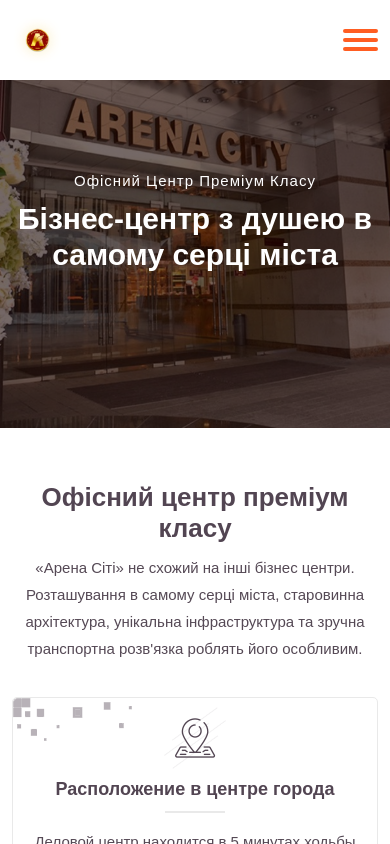
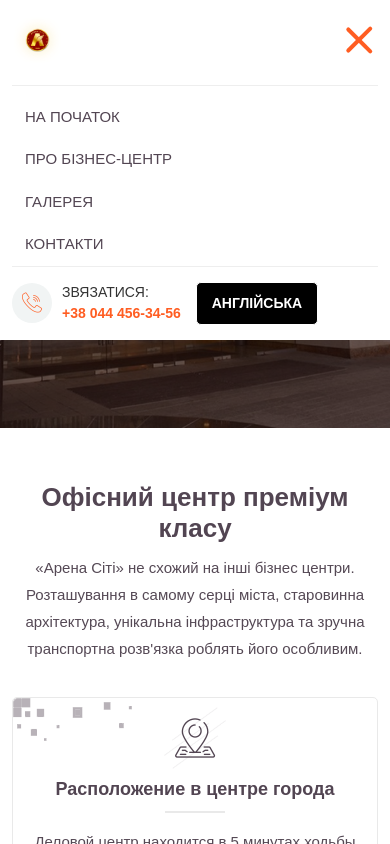
Before and after one commit to yulia-bisyuk/arena, a React (Create React App) app: page / in a window 390 px wide. Both pictures are taken after a click on the button "Toggle navigation". Shown: the top 844 px of the page. Built offline with nearby package versions, Linux system fonts and the light colour scheme.

Commit message:
made example anchor link in menu

```diff
--- a/public/index.html
+++ b/public/index.html
@@ -10,34 +10,11 @@
       content="Web site created using create-react-app"
     />
     <link rel="apple-touch-icon" href="%PUBLIC_URL%/logo192.png" />
-    <!--
-      manifest.json provides metadata used when your web app is installed on a
-      user's mobile device or desktop. See https://developers.google.com/web/fundamentals/web-app-manifest/
-    -->
     <link rel="manifest" href="%PUBLIC_URL%/manifest.json" />
-    <!--
-      Notice the use of %PUBLIC_URL% in the tags above.
-      It will be replaced with the URL of the `public` folder during the build.
-      Only files inside the `public` folder can be referenced from the HTML.
-
-      Unlike "/favicon.ico" or "favicon.ico", "%PUBLIC_URL%/favicon.ico" will
-      work correctly both with client-side routing and a non-root public URL.
-      Learn how to configure a non-root public URL by running `npm run build`.
-    -->
-    <title>React App</title>
+    <title>Бізнес-центр "Арена-Сіті"</title>
   </head>
   <body>
     <noscript>You need to enable JavaScript to run this app.</noscript>
     <div id="root"></div>
-    <!--
-      This HTML file is a template.
-      If you open it directly in the browser, you will see an empty page.
-
-      You can add webfonts, meta tags, or analytics to this file.
-      The build step will place the bundled scripts into the <body> tag.
-
-      To begin the development, run `npm start` or `yarn start`.
-      To create a production bundle, use `npm run build` or `yarn build`.
-    -->
   </body>
 </html>
--- a/src/components/gallery/Gallery.jsx
+++ b/src/components/gallery/Gallery.jsx
@@ -3,7 +3,7 @@
 
 function Gallery() {
   return (
-    <GalleryWrapper>
+    <GalleryWrapper id={'gallery'}>
       <div className='gallery-area pt-100'>
         <div className='container'>
           <div className='section-title'>
--- a/src/components/navbar/Navbar.jsx
+++ b/src/components/navbar/Navbar.jsx
@@ -2,6 +2,8 @@
 import {NavbarWrapper} from './styles';
 
 function Navbar() {
+  const [mobNavActive, setMobNavActive] = React.useState(false);
+
   return (
     <NavbarWrapper>
       <div id="navbar" className="navbar-area navbar-style-two">
@@ -13,16 +15,18 @@
               <img src="/images/logo.png" alt="logo"
                    className="logo"/>
             </a>
-              <button className="navbar-toggler navbar-toggler-right collapsed" type="button" data-toggle="collapse"
+              <button className={`navbar-toggler navbar-toggler-right ${!mobNavActive ? 'collapsed' : ''}`}
+                      onClick={() => setMobNavActive(!mobNavActive)}
+                      type="button" data-toggle="collapse"
                       data-target="#navbarSupportedContent" aria-controls="navbarSupportedContent" aria-expanded="false"
                       aria-label="Toggle navigation"><span className="icon-bar top-bar"/><span
                 className="icon-bar middle-bar"/><span className="icon-bar bottom-bar"/></button>
-              <div className="collapse navbar-collapse" id="navbarSupportedContent">
+              <div className={`collapse navbar-collapse ${mobNavActive ? 'show' : ''}`}
+                   id="navbarSupportedContent">
                 <ul className="navbar-nav">
-
                   <li className="nav-item"><a className="nav-link" href="/about/">На початок</a></li>
-                  <li className="nav-item"><a className="nav-link" href="/the-place/">Про бізнес-центр</a></li>
-                  <li className="nav-item"><a className="nav-link" href="/the-place/">Галерея</a></li>
+                  <li className="nav-item"><a className="nav-link" href="gallery">Про бізнес-центр</a></li>
+                  <li className="nav-item"><a className="nav-link" href="#gallery">Галерея</a></li>
                   <li className="nav-item"><a className="nav-link" href="/the-place/">Контакти</a></li>
                 </ul>
                 <div className="others-option">
```
